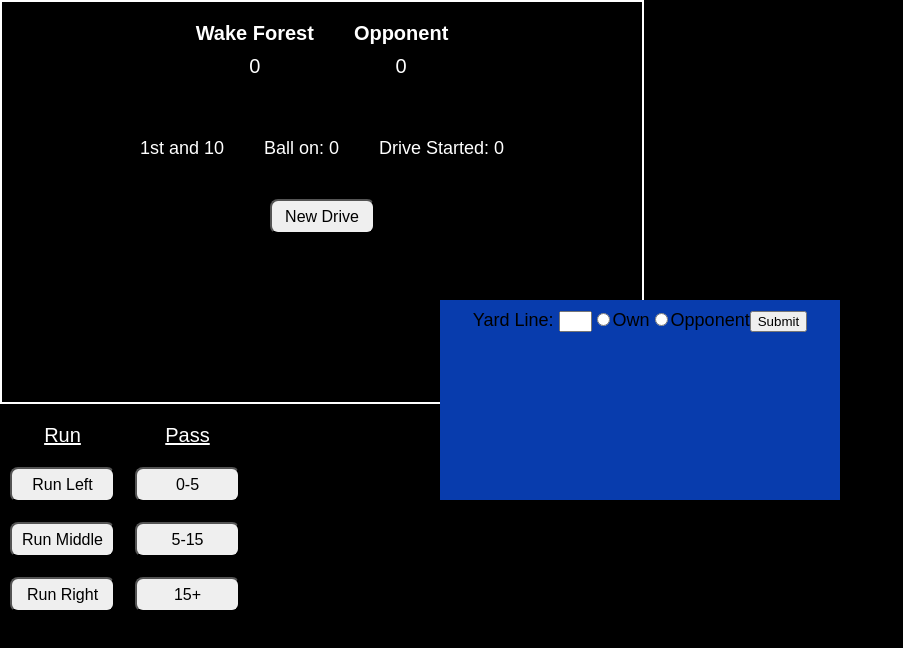
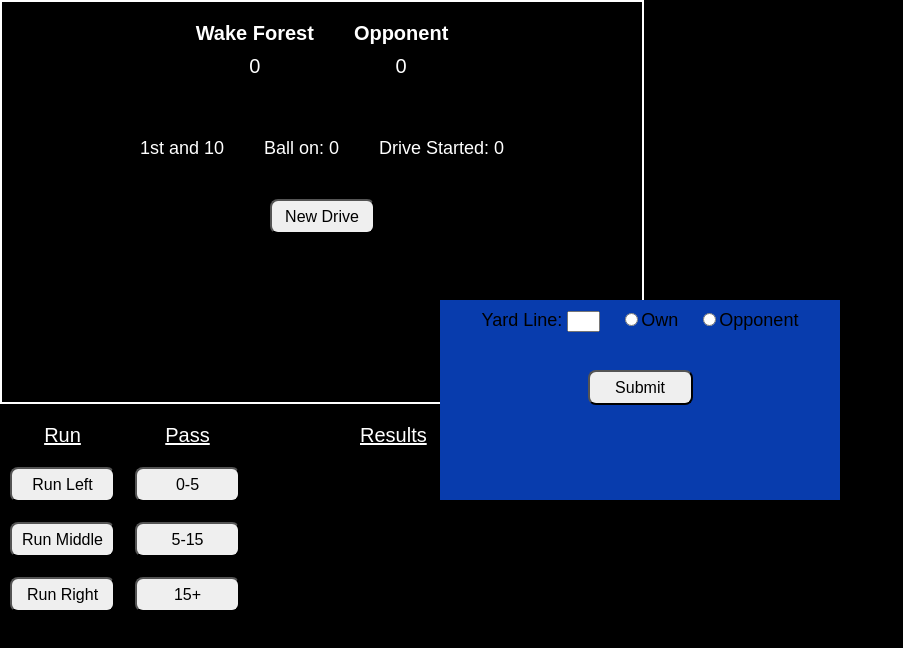
Before and after one commit to awbridgers/football-analysis, a React (Create React App) app: page / in a window 1280 px wide. Both pictures are taken after a click on the button "New Drive". Shown: the top 648 px of the page, without its empty margins (0-903 px from the left). Built offline with nearby package versions, Linux system fonts and the light colour scheme.

Commit message:
adds layout for adding the result of each play

```diff
--- a/src/App.css
+++ b/src/App.css
@@ -50,6 +50,14 @@ padding: 20px;
   text-align: center;
   padding-top: 20px;
 }
+.submit{
+  height:35px;
+  width: 105px;
+  border-radius: 8px;
+  font-size: 16px;
+  margin-top: 20px;
+}
+
 .button{
   height:35px;
   width: 105px;
@@ -88,6 +96,12 @@ padding: 20px;
   display: inline-block;
   vertical-align: top;
 }
+.results{
+  display: inline-block;
+  vertical-align: top;
+  text-align: center;
+  padding: 0px 10px 0px 50px;
+}
 .details{
   text-align: center;
 }
--- a/src/App.js
+++ b/src/App.js
@@ -3,6 +3,7 @@ import './App.css';
 import DriveStart from './driveStart.jsx'
 import AddPlay from './addPlay.jsx'
 import PlayInfo from './playInfo.jsx'
+import PlayResult from './playResult.jsx'
 
 
 
@@ -26,7 +27,10 @@ class App extends Component {
       qb: 'QB',
       hb: 'HB',
       wr: ['WR1', 'WR2', 'WR3'],
-      ballCarrier: ''
+      ballCarrier: '',
+      touchdown: false,
+      fumble: false,
+      completePass: false
 
     }
   }
@@ -95,6 +99,16 @@ class App extends Component {
     }
     return (this.state.ballCarrier === player) ? {background: "#CFB53B"} : {background: '#504A4B'}
   }
+  checkTD = () => {
+    this.setState({touchdown: !this.state.touchdown});
+  }
+  checkFumble = () => {
+    this.setState({fumble: !this.state.fumble});
+  }
+  checkCompletion = (e) =>{
+    const completion = (e.target.id === 'complete') ? true : false;
+    this.setState({completePass : completion})
+  }
   render() {
     const {enterDriveStart} = this.state;
     return (
@@ -120,7 +134,11 @@ class App extends Component {
         <div className = 'addPlays'>
           <div className = 'runOrPass'><AddPlay style = {this.stylePlayType} onClick = {this.playType}/></div>
           <div className = 'playInfo'><PlayInfo qb = {this.state.qb} hb = {this.state.hb} wr = {this.state.wr}
-            playType = {this.state.playType} stylePlayer = {this.stylePlayer} onClick = {this.choosePlayer} /></div>
+            playType = {this.state.playType} stylePlayer = {this.stylePlayer} onClick = {this.choosePlayer} />
+          </div>
+          <div className = 'results'><PlayResult playType = {this.state.playType} TD = {this.state.touchdown}
+            checkTD = {this.checkTD} fumble = {this.state.fumble} checkFumble = {this.checkFumble}
+            complete = {this.state.completePass} changeRadio = {this.checkCompletion}/></div>
         </div>
       </div>
     );
--- a/src/addPlay.jsx
+++ b/src/addPlay.jsx
@@ -1,4 +1,4 @@
-import React, { Component } from 'react';
+import React from 'react';
 import './App.css';
 
 
--- a/src/driveStart.jsx
+++ b/src/driveStart.jsx
@@ -1,16 +1,17 @@
-import React, { Component } from 'react';
+import React from 'react';
 import './App.css';
 
 const DriveStart = (props) => (
   <div className = 'driveStart'>
     <div style = {{padding: "10px"}}>
       <label>Yard Line: </label>
-      <input value = {props.yardLine} onChange = {props.onChange} type = 'text' size = '1' style = {{textAlign: 'center'}}></input>
+      <input value = {props.yardLine} onChange = {props.onChange} type = 'text' size = '1'
+        style = {{textAlign: 'center',marginRight:'20px'}}></input>
       <input type='radio' checked = {props.territory === 'own'} onChange = {props.changeRadio}
-        name = 'territory' value = 'own' id ='own'/><label>Own</label>
+        name = 'territory' value = 'own' id ='own'/><label style = {{paddingRight: "20px"}}>Own</label>
       <input type='radio' checked = {props.territory === 'opponent'} onChange = {props.changeRadio}
         name = 'territory' value = 'opponent' id ='opponent'/><label>Opponent</label>
-      <button className = 'submit' type = 'submit' onClick = {props.submit}>Submit</button>
+      <p><button className = 'submit' type = 'submit' onClick = {props.submit}>Submit</button></p>
     </div>
   </div>
 );
--- a/src/playInfo.jsx
+++ b/src/playInfo.jsx
@@ -1,4 +1,4 @@
-import React, { Component } from 'react';
+import React from 'react';
 import './App.css';
 
 
@@ -15,9 +15,9 @@ const PlayInfo = (props) => (
     {props.playType.includes('pass') &&
       <div>
         <p><u>Target</u></p>
-        {props.wr.map((player) => {
+        {props.wr.map((player,i) => {
           return(
-            <p><button onClick = {props.onClick} id = {player} style = {props.stylePlayer(player)}>{player}</button></p>
+            <p key = {i}><button onClick = {props.onClick} id = {player} style = {props.stylePlayer(player)}>{player}</button></p>
           )
         })}
 
--- /dev/null
+++ b/src/playResult.jsx
@@ -0,0 +1,31 @@
+import React from 'react';
+import './App.css';
+
+const PlayResults = (props) => (
+  <div>
+    <p><u>Results</u></p>
+    {props.playType.includes('run') &&
+      <div style = {{fontSize: '16px'}}>
+        <p><label>Yards: </label><input size = '1' type = 'text'></input></p>
+        <div style = {{textAlign: 'left'}}>
+          <p><input type = 'checkbox' checked = {props.TD} onChange = {props.checkTD}></input><label>  Touchdown</label></p>
+          <p><input type = 'checkbox' checked = {props.fumble} onChange = {props.checkFumble}></input><label>  Fumble</label></p>
+        </div>
+      </div>
+    }
+    {props.playType.includes('pass') &&
+      <div style = {{fontSize: '16px'}}>
+      <div>
+        <p><input name = 'pass' id = 'complete' type = 'radio' onChange={props.changeRadio} checked = {props.complete}></input>
+        <label style = {{paddingRight: '20px'}}>Complete</label>
+        <input name = 'pass' id = 'incomplete' type = 'radio' onChange={props.changeRadio} checked = {!props.complete}></input>
+        <label>Incomplete</label></p></div>
+        {props.complete &&
+          <p><label>Yards: </label><input size = '1' type = 'text'></input></p>
+        }
+      </div>
+    }
+  </div>
+)
+
+export default PlayResults
```
